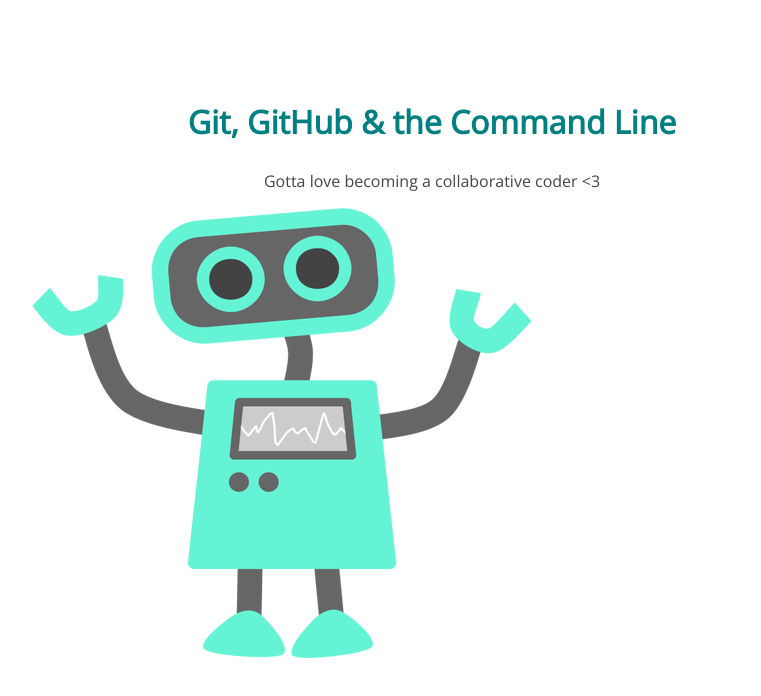
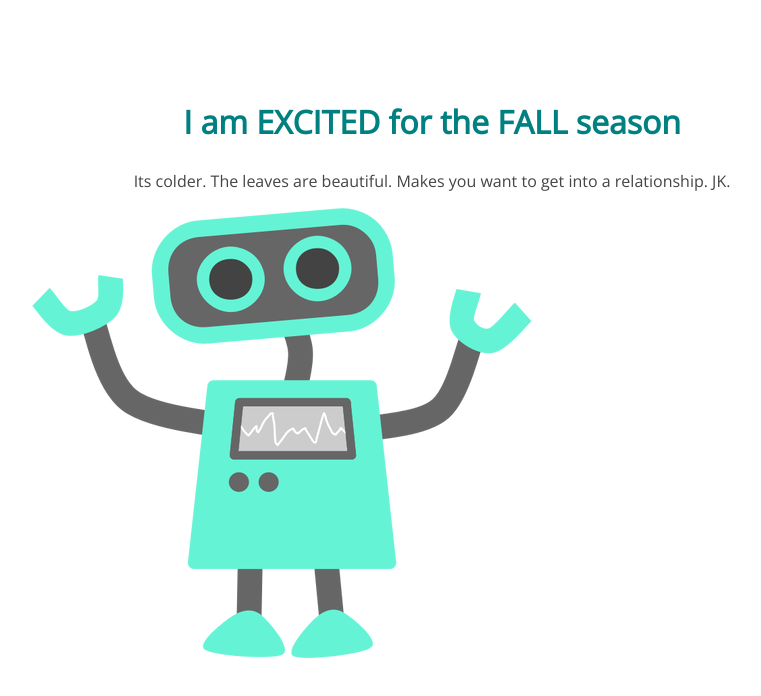
Before and after one commit to cyrelljumanan/105-project, a plain HTML site: page index.html in a window 1280 px wide. Shown: the whole page, without its empty margins (208-969 px from the left). Drawn offline with nearby package versions, Linux system fonts and the light colour scheme.

Commit message:
changed h1 and p

```diff
--- a/index.html
+++ b/index.html
@@ -8,8 +8,8 @@
 </head>
 <body>
 	<section>
-		<h1>Git, GitHub & the Command Line</h1>
-		<p>Gotta love becoming a collaborative coder <3</p>
+		<h1>I am EXCITED for the FALL season</h1>
+		<p>Its colder. The leaves are beautiful. Makes you want to get into a relationship. JK.</p>
 		<img src="img/happy-blue-robot.png">
 	</section>
 </body>
```
